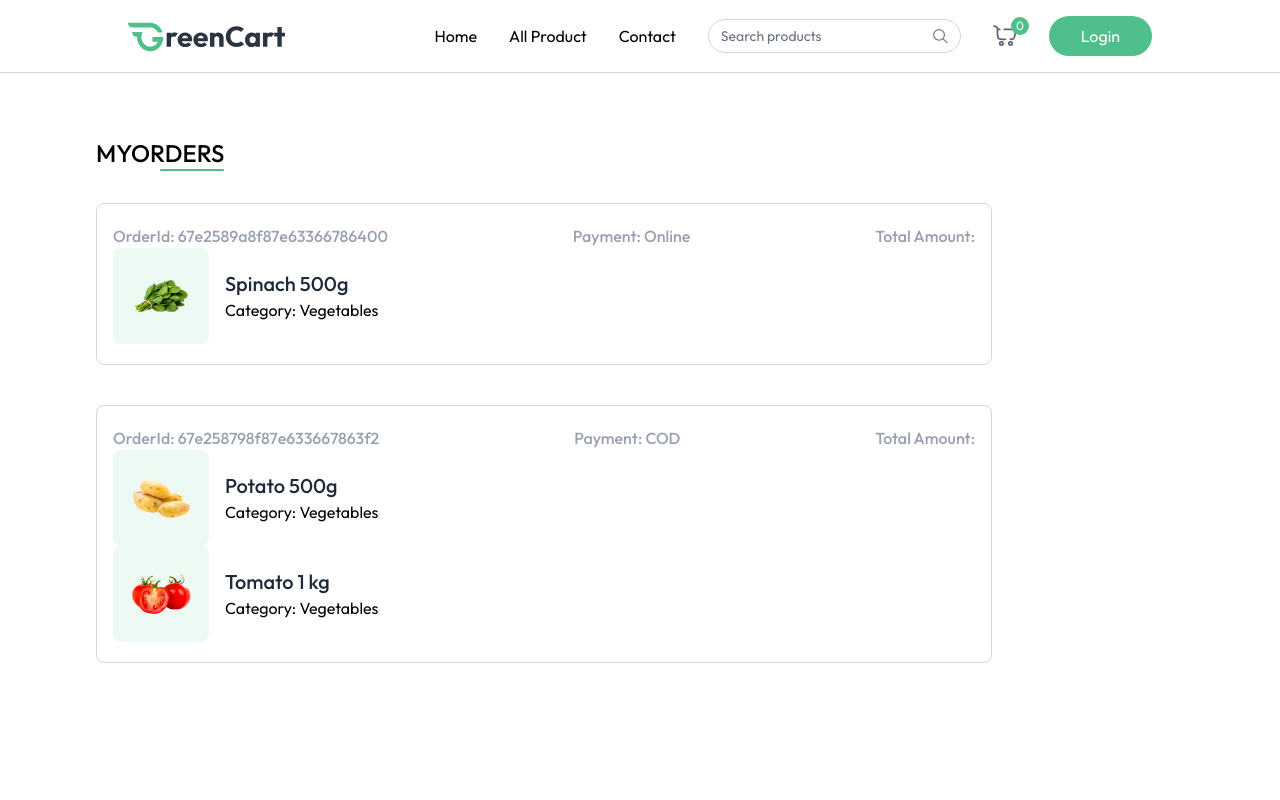
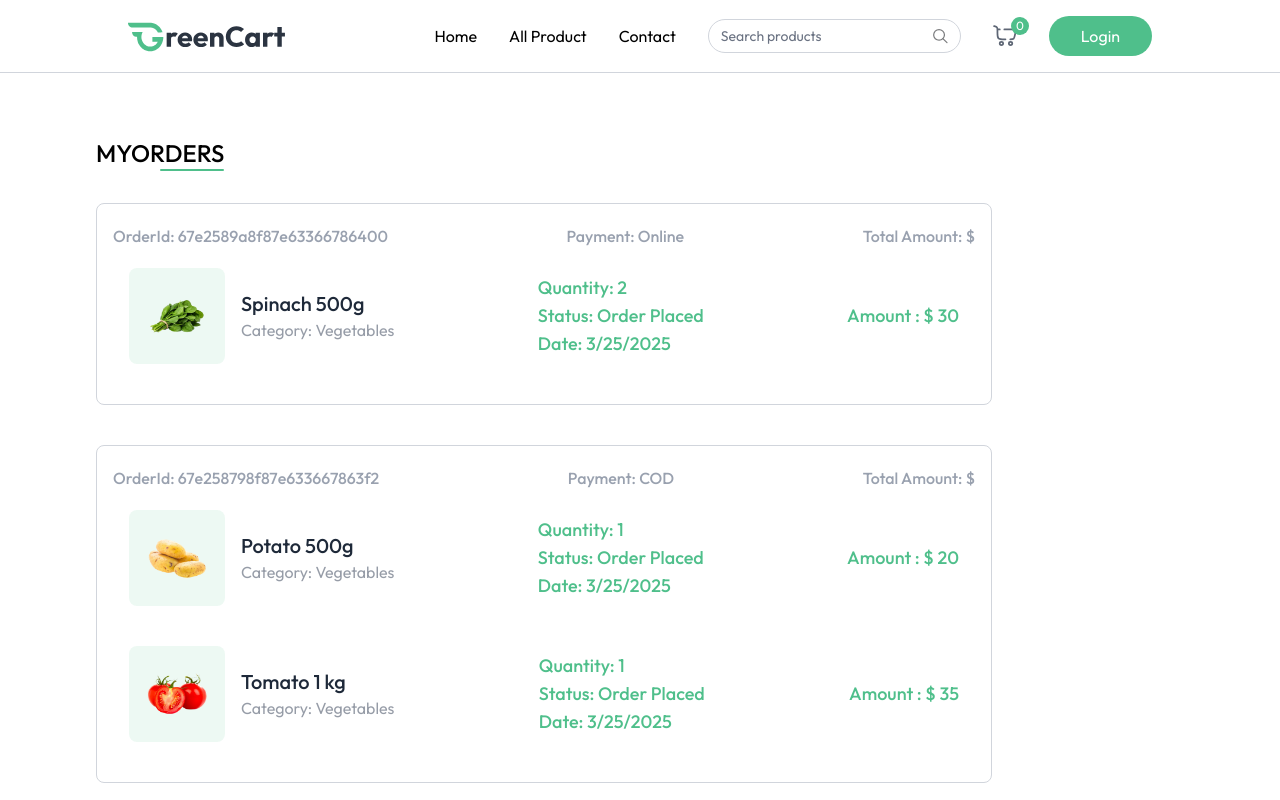
Before and after one commit to Manikandan1818/freshcart, a React (Vite) app in the folder client/: page /my-orders in a window 1280 px wide. Shown: the top 800 px of the page. Built offline with nearby package versions, Linux system fonts and the light colour scheme.

Commit message:
currency updated

```diff
--- a/client/src/components/ProductCard.jsx
+++ b/client/src/components/ProductCard.jsx
@@ -50,9 +50,11 @@ const ProductCard = ({ product }) => {
           </div>
           <div className="flex items-end justify-between mt-3">
             <p className="md:text-xl text-base font-medium text-primary">
-              {currency}${product.offerPrice}{" "}
+              {currency}
+              {product.offerPrice}{" "}
               <span className="text-gray-500/60 md:text-sm text-xs line-through">
-                {currency}${product.price}
+                {currency}
+                {product.price}
               </span>
             </p>
             <div
--- a/client/src/context/AppContext.jsx
+++ b/client/src/context/AppContext.jsx
@@ -7,7 +7,7 @@ import { dummyProducts } from "../assets/assets";
 export const AppContext = createContext();
 
 export const AppContextProvider = ({ children }) => {
-  const currency = import.meta.VITE_CURRENCY;
+  const currency = import.meta.env.VITE_CURRENCY;
   const navigate = useNavigate();
   const [user, setUser] = useState(null);
   const [isSeller, setIsSeller] = useState(false);
--- a/client/src/pages/MyOrders.jsx
+++ b/client/src/pages/MyOrders.jsx
@@ -33,7 +33,12 @@ const MyOrders = () => {
             </span>
           </p>
           {order.items.map((item, index) => (
-            <div>
+            <div
+              key={index}
+              className={`relative bg-white text-gray-500/70 ${
+                order.items.length !== index + 1 && "border-b"
+              }border-gray-300 flex flex-col md:flex-row md: items-center justify-between p-4 py-5 md:gap-16 w-full max-w-4xl`}
+            >
               <div className="flex items-center mb-4 md:mb-0">
                 <div className="bg-primary/10 p-4 rounded-lg">
                   <img
@@ -49,6 +54,14 @@ const MyOrders = () => {
                   <p>Category: {item.product.category}</p>
                 </div>
               </div>
+              <div className="text-primary text-lg font-medium">
+                <p>Quantity: {item.quantity || "1"}</p>
+                <p>Status: {order.status || "1"}</p>
+                <p>Date: {new Date(order.createdAt).toLocaleDateString()}</p>
+              </div>
+              <p className="text-primary text-lg font-medium">
+                Amount : {currency} {item.product.offerPrice * item.quantity}
+              </p>
             </div>
           ))}
         </div>
```
